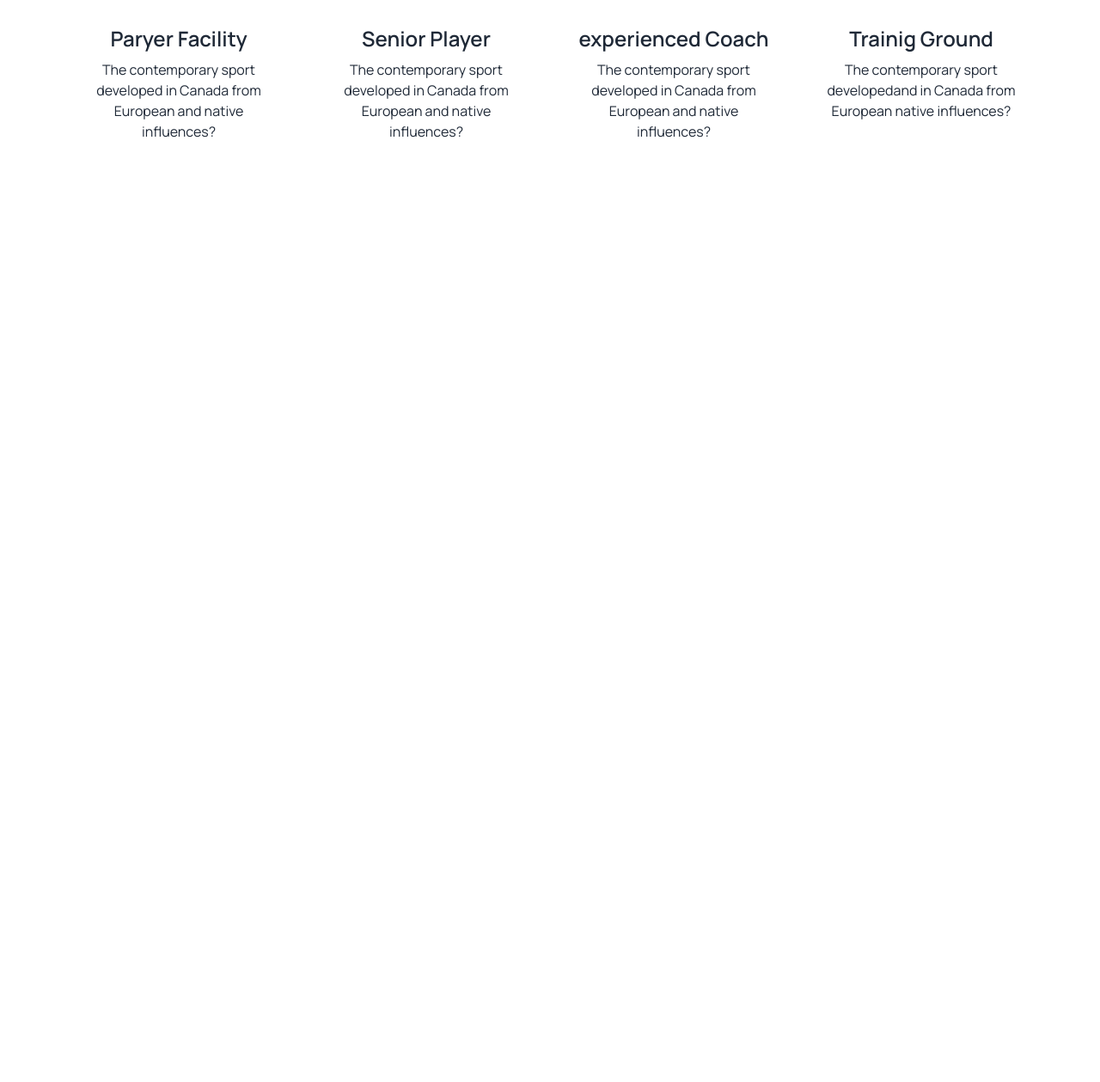
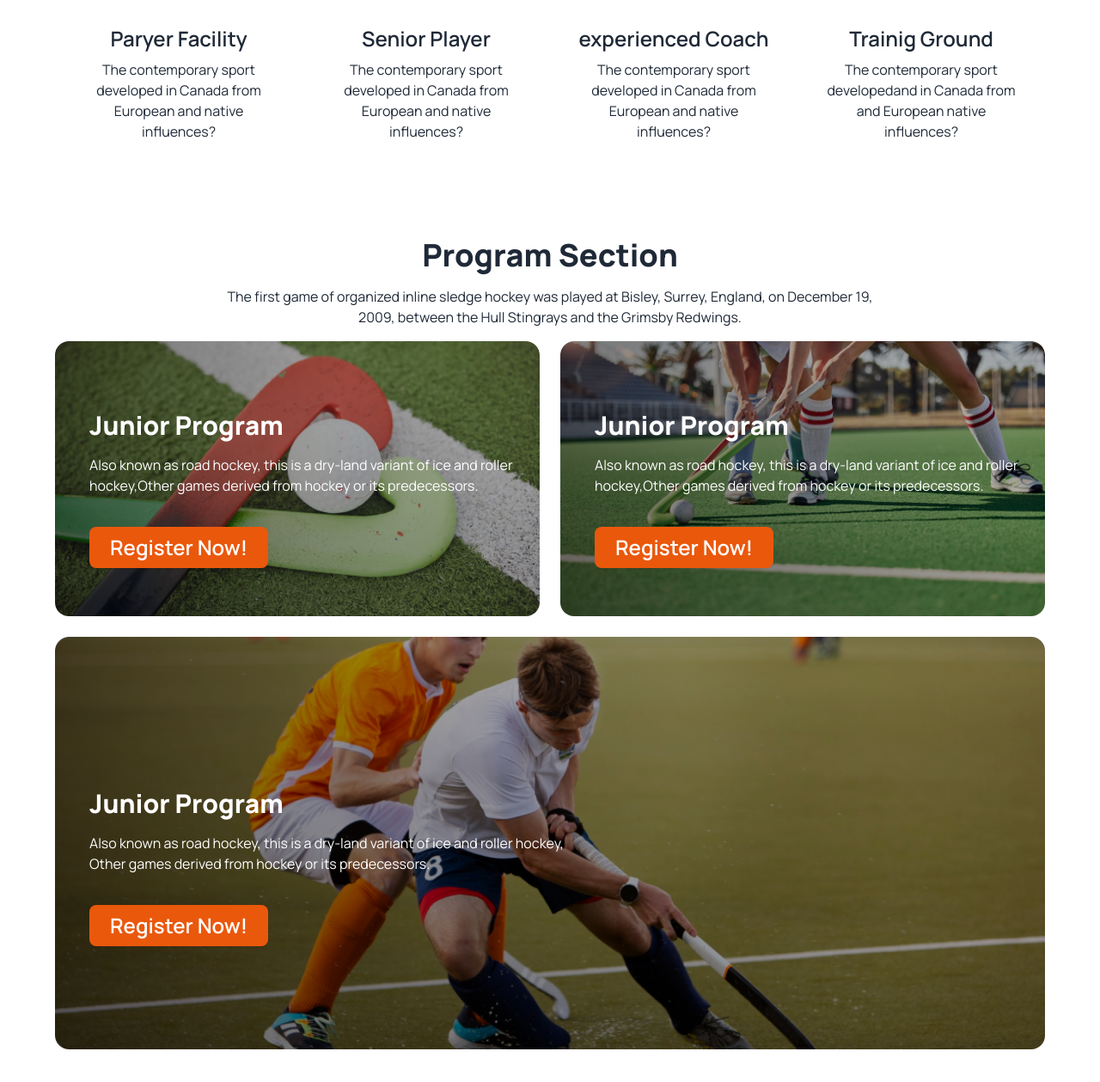
Before and after one commit to shakilahamedrana/My-Sports-Project, a plain HTML site: page index.html in a window 1280 px wide. Shown: the part 957-2216 px from the top of the page at 86% size. Before the commit the page ends 1234 px from the top, so only its background shows below. Drawn offline with nearby package versions, Linux system fonts and the light colour scheme.

Commit message:
bennar section added and linear-gradient added

```diff
--- a/index.html
+++ b/index.html
@@ -61,15 +61,15 @@
                 <div id="slide1" class="carousel-item relative w-full">
                     <img src="Images/1.png" class="w-full rounded-box">
                     <div class="absolute flex justify-between transform -translate-y-1/2 left-5 right-5 top-1/2">
-                        <a href="#slide4" class="btn btn-circle">❮</a>
-                        <a href="#slide2" class="btn btn-circle">❯</a>
+                        <a href="#slide4" class="btn btn-circle  bg-zinc-800 text-white">❮</a>
+                        <a href="#slide2" class="btn btn-circle  bg-zinc-800 text-white">❯</a>
                     </div>
                 </div>
                 <div id="slide2" class="carousel-item relative w-full bg-[url('./Images/bag.jpg')] h-[77vh] bg-cover rounded-box">
 
                     <div class="absolute flex justify-between transform -translate-y-1/2 left-5 right-5 top-1/2">
-                        <a href="#slide1" class="btn btn-circle">❮</a>
-                        <a href="#slide3" class="btn btn-circle">❯</a>
+                        <a href="#slide1" class="btn btn-circle  bg-zinc-800 text-white">❮</a>
+                        <a href="#slide3" class="btn btn-circle  bg-zinc-800 text-white">❯</a>
                     </div>
                 </div>
             </div>
@@ -126,15 +126,41 @@
                     </figure>
                     <div class="card-body items-center text-center">
                         <h2 class="card-title text-2xl">Trainig Ground</h2>
-                        <p>The contemporary sport developedand in Canada from European  native influences?</p>
+                        <p>The contemporary sport developedand in Canada from and European  native influences?</p>
                     </div>
                 </div>
             </div>
         </section>
-
     </header>
     <main>
+        <section class="container mx-auto my-20 lg:px-16 px-6">
+            <div class="">
+                <h1 class="text-4xl text-center font-extrabold">Program Section</h1>
+                <p class="lg:max-w-3xl mx-auto my-4 text-center ">The first game of organized inline sledge hockey was played at Bisley, Surrey, England, on December 19, 2009, between the Hull Stingrays and the Grimsby Redwings.</p>
+            </div>
 
+            <div class="grid grid-cols-1 lg:grid-cols-2 gap-6">
+                <div class="bg-[linear-gradient(45deg,rgba(0,0,0,0.6),rgba(0,0,0,0.2)),url('./Images/2.png')] h-[40vh] bg-cover rounded-box lg:pl-10 lg:pt-20 pr-7 p-6">
+                    <h1 class="text-3xl font-extrabold text-white">Junior Program</h1>
+                    <p class="text-white pt-4 pb-9">Also known as road hockey, this is a dry-land variant of ice and roller hockey,Other games derived from hockey or its predecessors.</p>
+                    <a class="btn bg-orange-600 text-2xl px-6 text-white border-none">Register Now!</a>
+                </div>
+
+                <div class="bg-[linear-gradient(45deg,rgba(0,0,0,0.6),rgba(0,0,0,0.2)),url('./Images/3.png')] h-[40vh] bg-cover rounded-box lg:pl-10 lg:pt-20 pr-7 p-6">
+                    <h1 class="text-3xl font-extrabold text-white">Junior Program</h1>
+                    <p class="text-white pt-4 pb-9">Also known as road hockey, this is a dry-land variant of ice and roller hockey,Other games derived from hockey or its predecessors.</p>
+                    <a class="btn bg-orange-600 text-2xl px-6 text-white border-none">Register Now!</a>
+                </div>
+            </div>
+
+            <div class="grid grid-cols-1 lg:grid-cols-1 mt-6">
+                <div class="bg-[linear-gradient(45deg,rgba(0,0,0,0.6),rgba(0,0,0,0.2)),url('./Images/4.png')] h-[60vh] bg-cover rounded-box lg:pl-10 lg:pt-20 pr-7 p-6">
+                    <h1 class="text-3xl font-extrabold text-white mt-12 pt-12">Junior Program</h1>
+                    <p class="text-white pt-4 pb-9">Also known as road hockey, this is a dry-land variant of ice and roller hockey,<br class="lg">Other games derived from hockey or its predecessors.</p>
+                    <a class="btn bg-orange-600 text-2xl px-6 text-white border-none mt-">Register Now!</a>
+                </div>
+            </div>
+        </section>
     </main>
     <footer>
 
```
